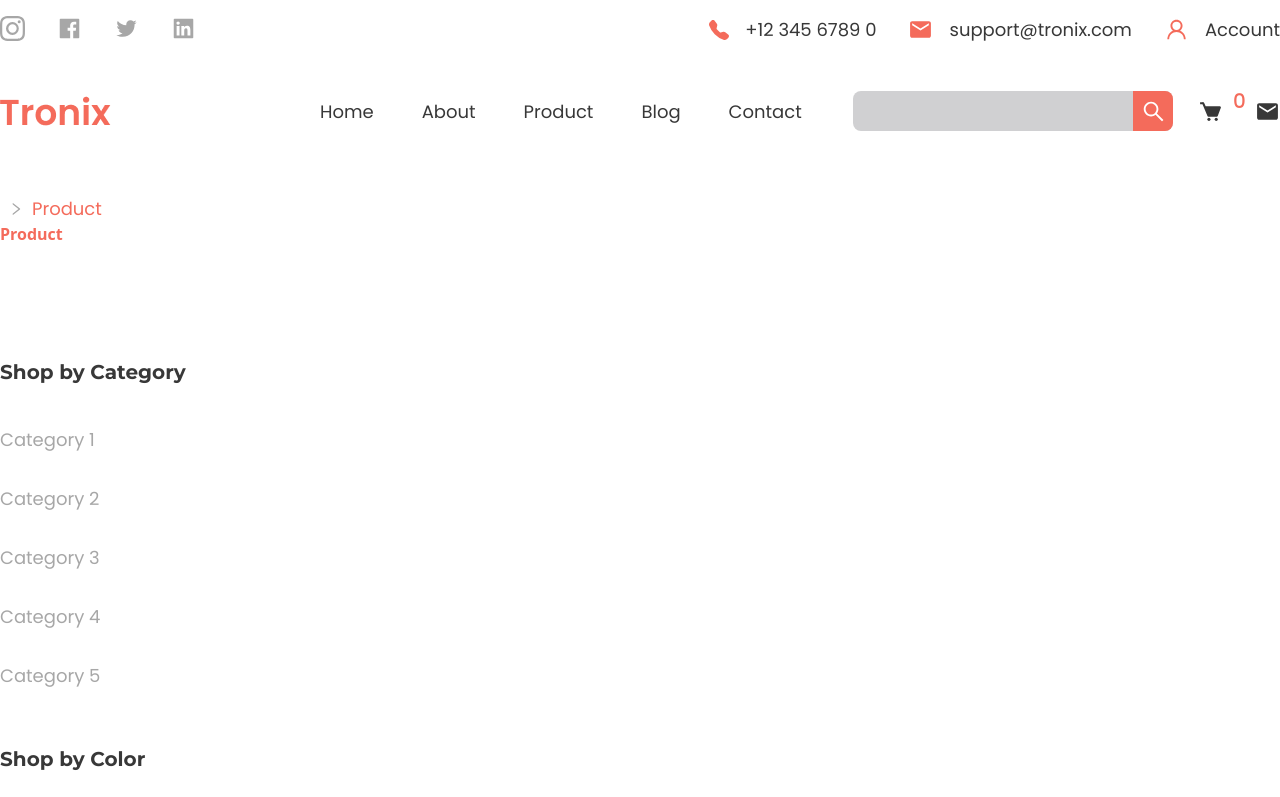
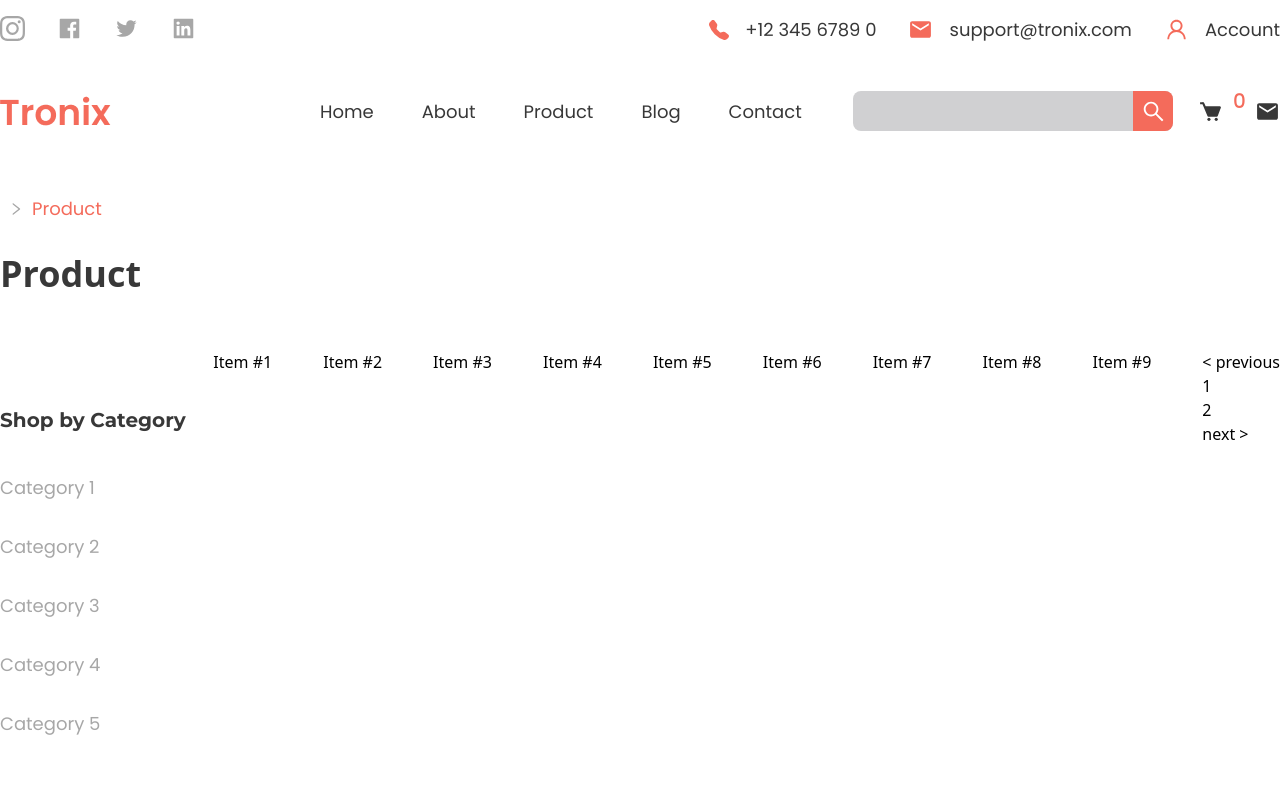
Before and after one commit to thehasandev/e_commerce_tronix, a React (Vite) app: page /product in a window 1280 px wide. Shown: the top 797 px of the page. Built offline with nearby package versions, Linux system fonts and the light colour scheme.

Commit message:
pagination-install

```diff
--- a/package.json
+++ b/package.json
@@ -14,6 +14,7 @@
     "react": "^18.2.0",
     "react-dom": "^18.2.0",
     "react-icons": "^4.11.0",
+    "react-paginate": "^8.2.0",
     "react-redux": "^8.1.3",
     "react-router-dom": "^6.17.0",
     "react-slick": "^0.29.0",
--- /dev/null
+++ b/src/components/Pagination.jsx
@@ -0,0 +1,59 @@
+import React, { useEffect, useState } from 'react';
+import ReactDOM from 'react-dom';
+import ReactPaginate from 'react-paginate';
+
+// Example items, to simulate fetching from another resources.
+const items = [1, 2, 3, 4, 5, 6, 7, 8, 9, 10, 11, 12, 13, 14];
+
+function Items({ currentItems }) {
+  return (
+    <>
+      {currentItems &&
+        currentItems.map((item) => (
+          <div>
+            <h3>Item #{item}</h3>
+          </div>
+        ))}
+    </>
+  );
+}
+
+function Pagination({ itemsPerPage }) {
+  // Here we use item offsets; we could also use page offsets
+  // following the API or data you're working with.
+  const [itemOffset, setItemOffset] = useState(0);
+
+  // Simulate fetching items from another resources.
+  // (This could be items from props; or items loaded in a local state
+  // from an API endpoint with useEffect and useState)
+  const endOffset = itemOffset + itemsPerPage;
+  console.log(`Loading items from ${itemOffset} to ${endOffset}`);
+  const currentItems = items.slice(itemOffset, endOffset);
+  const pageCount = Math.ceil(items.length / itemsPerPage);
+
+  // Invoke when user click to request another page.
+  const handlePageClick = (event) => {
+    const newOffset = (event.selected * itemsPerPage) % items.length;
+    console.log(
+      `User requested page number ${event.selected}, which is offset ${newOffset}`
+    );
+    setItemOffset(newOffset);
+  };
+
+  return (
+    <>
+      <Items currentItems={currentItems} />
+      <ReactPaginate
+        breakLabel="..."
+        nextLabel="next >"
+        onPageChange={handlePageClick}
+        pageRangeDisplayed={5}
+        pageCount={pageCount}
+        previousLabel="< previous"
+        renderOnZeroPageCount={null}
+      />
+    </>
+  );
+}
+
+export default Pagination
--- a/src/pages/ProductPage.jsx
+++ b/src/pages/ProductPage.jsx
@@ -5,7 +5,9 @@ import Section from '../components/Section'
 import Container from '../components/Container'
 import Flex from '../components/Flex'
 import List from "../components/List"
-import SubHeading from "../components/SubHeading"
+import Product from "../components/Product"
+import P1 from "../assets/product.png"
+import Pagination from '../components/Pagination'
 
 function ProductPage() {
     let data = useSelector((state)=>state.brade.previousPage)
@@ -23,13 +25,13 @@ function ProductPage() {
 
       <Section className="mt-124">
         <Container>
-          <h2 className='font-dm font-bold text-text49 text-primary'>Product</h2>
+          <h2 className='font-dm font-bold text-4xl text-secondary mt-8'>Product</h2>
 
             <Section>
               <Container>
                   <Flex className="mt-14">
                     <div className='w-2/12'>
-                    <h3 className='font-mon font-bold text-xl text-secondary mt-14'>Shop by Category</h3>
+                       <h3 className='font-mon font-bold text-xl text-secondary mt-14'>Shop by Category</h3>
 
                         <ul>
                           <List text="Category 1" side className="mt-10"/>
@@ -87,7 +89,9 @@ function ProductPage() {
                     </div>
 
                   <div className='w-10/12'>
-
+                    <Flex className="justify-between flex-wrap gap-y-10">
+                          <Pagination itemsPerPage={9}/>
+                    </Flex>
                   </div>
                 </Flex>
             </Container>
```
Also changed, not shown: 1 other file (tests, documents, lock files or other folders).
